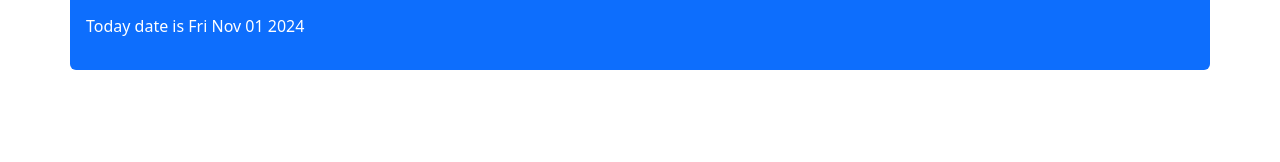
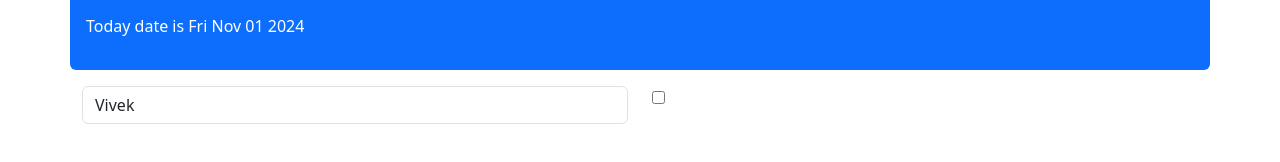
Before and after one commit to rahmanizum/learining_partner, an Angular app: page / in a window 1280 px wide. Shown: the part 258-420 px from the top of the page. Built offline with nearby package versions, Linux system fonts and the light colour scheme.

Commit message:
property binding

```diff
--- a/src/app/components/roles/roles.component.html
+++ b/src/app/components/roles/roles.component.html
@@ -8,3 +8,16 @@
     <p>Angular version is {{isActive}}</p>
     <p>Today date is  {{currentDate.toDateString() }}</p>
 </div>
+<div class="container  pt-3 ">
+    <div class="row">
+        <div class="col-6">
+            <form class="form-inline my-2 my-lg-0 form-group">
+                <input type="text"[value]="firstName" class="form-control">
+            </form>
+
+        </div>
+        <div class="col-6">
+            <input [type]="inputType"/>
+        </div>
+    </div>
+</div>
--- a/src/app/components/roles/roles.component.ts
+++ b/src/app/components/roles/roles.component.ts
@@ -13,4 +13,5 @@ export class RolesComponent {
   version : number = 18.2;
   isActive : boolean = true;
   currentDate : Date = new Date();
+  inputType : string = "checkbox";
 }
```
